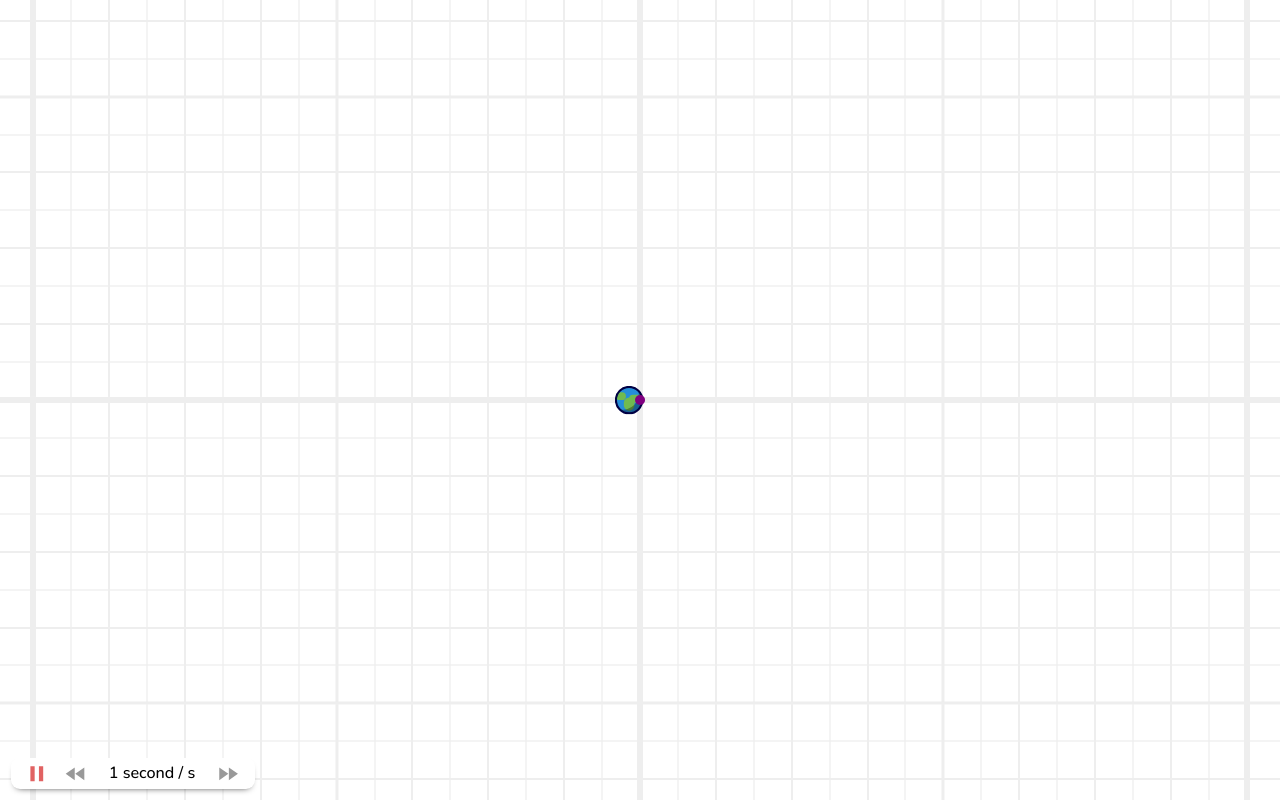
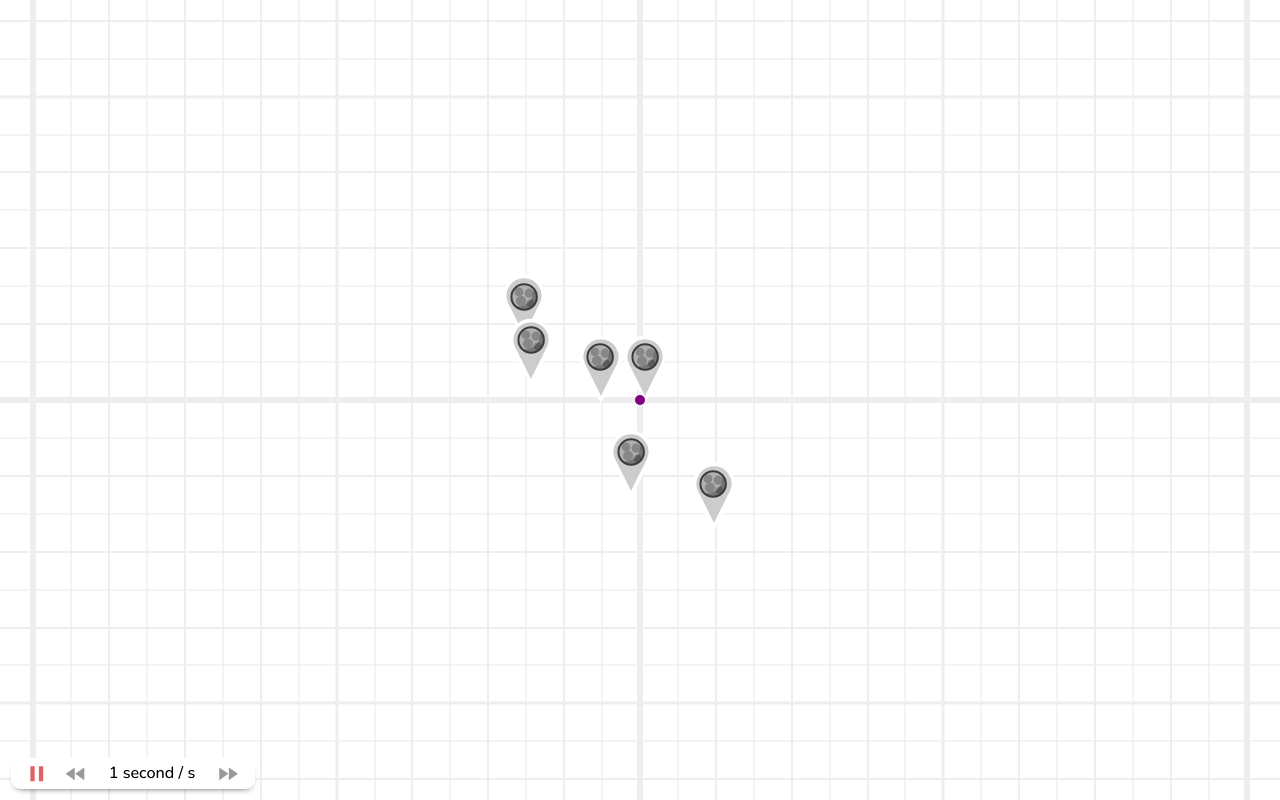
Before and after one commit to dirckvdende/gravity-sim, a Vue app: page / in a window 1280 px wide. Built offline with nearby package versions, Linux system fonts and the light colour scheme.

Commit message:
Added pluto system example

```diff
--- a/src/App.vue
+++ b/src/App.vue
@@ -26,21 +26,72 @@
         }
     })
 
+    const NORMALIZE_FACTOR = 1 / 6.6743e-20
+
+    // Pluto
     objects.value.push({
-        icon: './icons/earth.svg',
-        position: new Vector2(-4_670_000, 0),
-        size: 12_742_000,
-        mass: 5.972e24,
-        velocity: new Vector2(0, -12.5742),
+        icon: './icons/moon.svg',
+        position: new Vector2(2.12703919e+06, -3.08210900e-12),
+        size: 2_376_600,
+        mass: 869.3 * NORMALIZE_FACTOR,
+        velocity: new Vector2(-2.83643439e-03,  2.42173886e+01),
+    })
+    // Charon
+    objects.value.push({
+        icon: './icons/moon.svg',
+        position: new Vector2(-1.74691048e+07, -1.48438086e+03),
+        size: 1_212_000,
+        mass: 106.1 * NORMALIZE_FACTOR,
+        velocity: new Vector2(2.59407652e-02, -1.98897004e+02),
+    })
+    // Nix
+    objects.value.push({
+        icon: './icons/moon.svg',
+        position: new Vector2(-4.83354857e+07, -7.42254914e+06),
+        size: 50_000,
+        mass: 1.50e-3 * NORMALIZE_FACTOR,
+        velocity: new Vector2(2.06564133e+01, -1.39465804e+02),
+    })
+    // Hydra
+    objects.value.push({
+        icon: './icons/moon.svg',
+        position: new Vector2(32554655.74929921, 56051327.32152872),
+        size: 50_900,
+        mass: 2.01e-3 * NORMALIZE_FACTOR,
+        velocity: new Vector2(-106.01932065, 62.51678508),
+    })
+    // Kerberos
+    objects.value.push({
+        icon: './icons/moon.svg',
+        position: new Vector2(-51255243.15214943, -26846953.65410998),
+        size: 19_000,
+        mass: 1e-5 * NORMALIZE_FACTOR, // (very low mass)
+        velocity: new Vector2(60.15678687, -115.36690241),
+    })
+    // Styx
+    objects.value.push({
+        icon: './icons/moon.svg',
+        position: new Vector2(-4022208.59039472, 42121539.42213004),
+        size: 16_000,
+        mass: 1e-5 * NORMALIZE_FACTOR, // (very low mass)
+        velocity: new Vector2(-153.58637481, -15.71068336),
     })
 
-    objects.value.push({
-        icon: './icons/moon.svg',
-        position: new Vector2(380_784_000, 0),
-        size: 3_474_800,
-        mass: 7.34767309e22,
-        velocity: new Vector2(0, 1_022),
-    })
+    // objects.value.push({
+    //     icon: './icons/earth.svg',
+    //     position: new Vector2(-4_670_000, 0),
+    //     size: 12_742_000,
+    //     mass: 5.972e24,
+    //     velocity: new Vector2(0, -12.5742),
+    // })
+
+    // objects.value.push({
+    //     icon: './icons/moon.svg',
+    //     position: new Vector2(380_784_000, 0),
+    //     size: 3_474_800,
+    //     mass: 7.34767309e22,
+    //     velocity: new Vector2(0, 1_022),
+    // })
 
     const icons = computed(() => objects.value.map((object) => ({
         src: object.icon,
```
